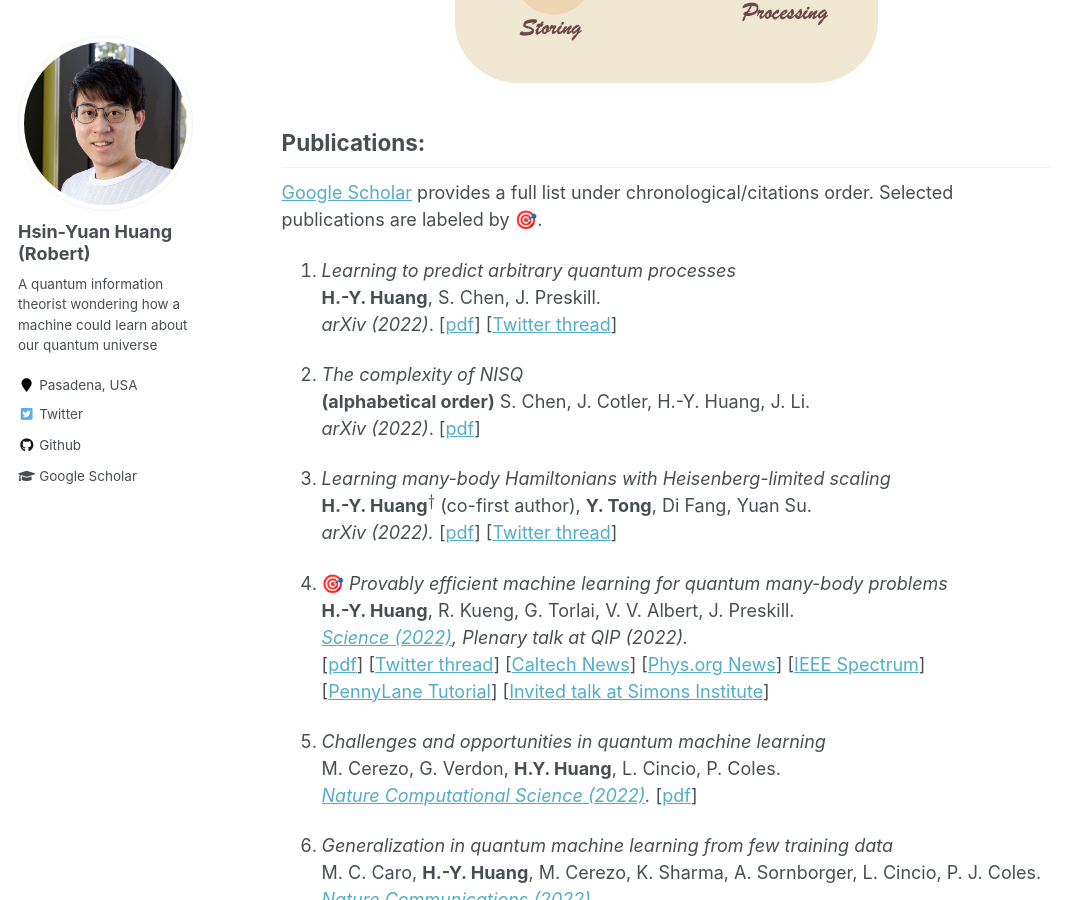
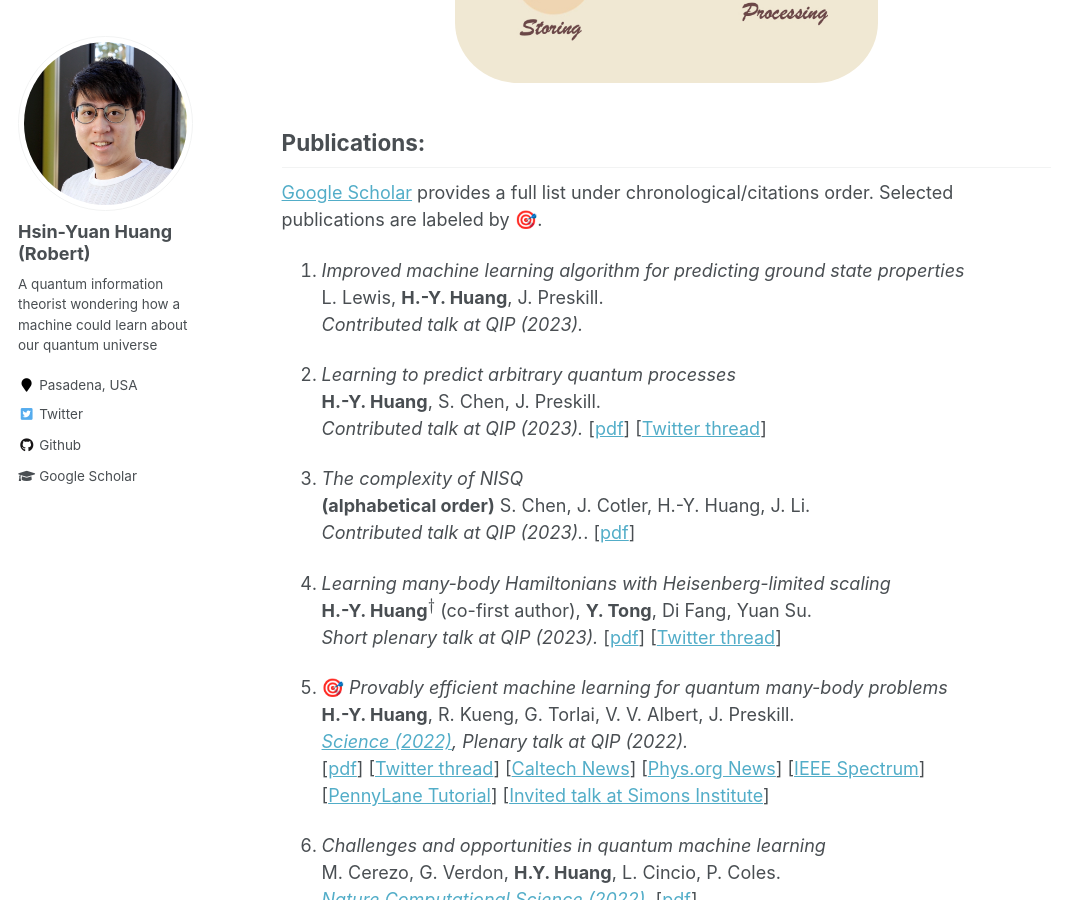
Before and after one commit to hsinyuan-huang/hsinyuan-huang.github.io, a Jekyll site: the page built from _pages/about.md, in a window 1280 px wide and 900 px high, scrolled down 1067 px. Shown: the whole window, without its empty margins (0-1084 px from the left). Built offline with Jekyll 4.4.1, drawn with Linux system fonts in a browser that asks for light colours; emoji names are drawn with the system emoji font; formulas are drawn with MathJax 3.

Commit message:
Update QIP

```diff
--- a/_pages/about.md
+++ b/_pages/about.md
@@ -32,19 +32,23 @@ My ultimate dream is to build quantum machines capable of learning and discoveri
 
 <a href="https://scholar.google.com/citations?user=2y5YF-gAAAAJ&hl=en" target="_blank">Google Scholar</a> provides a full list under chronological/citations order. Selected publications are labeled by :dart:.
 
+1. *Improved machine learning algorithm for predicting ground state properties* <br>
+L. Lewis, **H.-Y. Huang**, J. Preskill.<br>
+*Contributed talk at QIP (2023).*
+
 1. *Learning to predict arbitrary quantum processes* <br>
 **H.-Y. Huang**, S. Chen, J. Preskill.<br>
-*arXiv (2022)*.
+*Contributed talk at QIP (2023).*
 [<a href="https://arxiv.org/abs/2210.14894" target="_blank">pdf</a>] [<a href="https://twitter.com/RobertHuangHY/status/1585433883146825728" target="_blank">Twitter thread</a>]
 
 1. *The complexity of NISQ* <br>
 **(alphabetical order)** S. Chen, J. Cotler, H.-Y. Huang, J. Li.<br>
-*arXiv (2022)*.
+*Contributed talk at QIP (2023).*.
 [<a href="https://arxiv.org/abs/2210.07234" target="_blank">pdf</a>]
 
 1. *Learning many-body Hamiltonians with Heisenberg-limited scaling* <br>
 **H.-Y. Huang**<sup>$\dagger$</sup> (co-first author), **Y. Tong**, Di Fang, Yuan Su. <br>
-*arXiv (2022).* [<a href="https://arxiv.org/abs/2210.03030" target="_blank">pdf</a>] [<a href="https://twitter.com/RobertHuangHY/status/1578350030641328128" target="_blank">Twitter thread</a>]
+*Short plenary talk at QIP (2023).* [<a href="https://arxiv.org/abs/2210.03030" target="_blank">pdf</a>] [<a href="https://twitter.com/RobertHuangHY/status/1578350030641328128" target="_blank">Twitter thread</a>]
 
 1. :dart:  *Provably efficient machine learning for quantum many-body problems* <br>
 **H.-Y. Huang**, R. Kueng, G. Torlai, V. V. Albert, J. Preskill. <br>
@@ -203,7 +207,7 @@ A. Elben, R. Kueng, **H.-Y. Huang**, R. van Bijnen, C. Kokail, M. Dalmonte, P. C
 I have previously worked on machine learning at <a href="https://scholar.google.com/citations?user=SLMkts8AAAAJ&hl=en" target="_blank">Chih-Jen Lin's group</a>, deep learning at <a href="https://www.microsoft.com/en-us/research/lab/microsoft-research-ai/" target="_blank">Microsoft Research</a> and <a href="https://allenai.org/" target="_blank">Allen Institute of AI</a>, and biology at <a href="http://sbl.csie.org/JuanLab/doku.php?id=PI:Hsueh-Fen%20Juan" target="_blank">Hsueh-Fen Juan's lab</a>.
 
 
-{:start="28"}
+{:start="29"}
 5. *FlowQA: grasping flow in history for conversational machine comprehension* <br>
 **H.-Y. Huang**, E. Choi, W. Yih. <br>
 *ICLR (2019)*. [<a href="https://arxiv.org/abs/1810.06683" target="_blank">pdf</a>]
```
